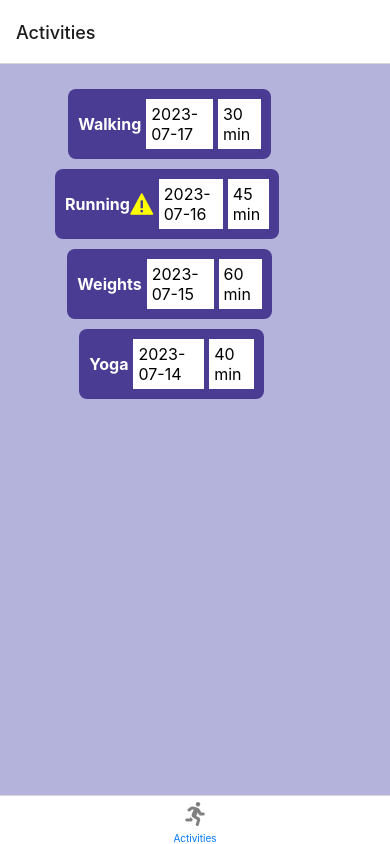
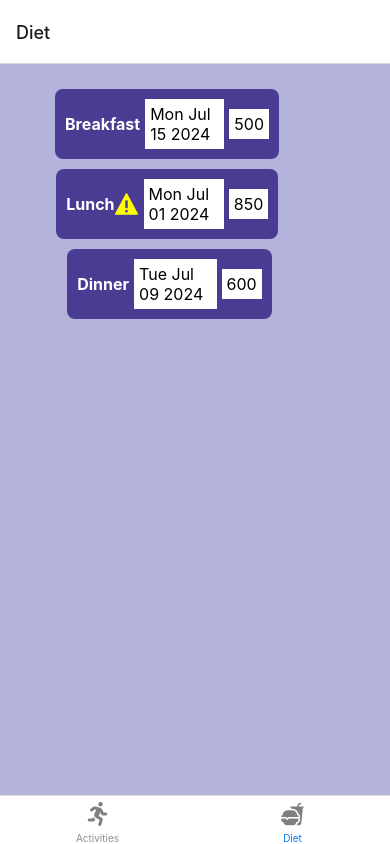
Before and after one commit to cold-flatwhite/assignment2, a React Native app: screen /Diet in a window 390 px wide. Built offline with nearby package versions, Linux system fonts and the light colour scheme.

Commit message:
added DieScreen with ItemList and renderded on the App.js

```diff
--- a/App.js
+++ b/App.js
@@ -3,6 +3,8 @@ import { NavigationContainer } from "@react-navigation/native";
 import ActivitiesScreen from "./screens/ActivitiesScreen";
 import { createBottomTabNavigator } from "@react-navigation/bottom-tabs";
 import { FontAwesome5 } from "@expo/vector-icons";
+import DietScreen from "./screens/DietScreen";
+import { Ionicons } from "@expo/vector-icons";
 
 const Stack = createNativeStackNavigator();
 const Tab = createBottomTabNavigator();
@@ -14,8 +16,17 @@ const TabNavigator = () => {
         name="Activities"
         component={ActivitiesScreen}
         options={{
-          tabBarIcon: ({ color, size }) => (
+          tabBarIcon: () => (
             <FontAwesome5 name="running" size={24} color="grey" />
+          ),
+        }}
+      />
+      <Tab.Screen
+        name="Diet"
+        component={DietScreen}
+        options={{
+          tabBarIcon: () => (
+            <Ionicons name="fast-food" size={24} color="grey" />
           ),
         }}
       />
--- a/components/ItemsList.js
+++ b/components/ItemsList.js
@@ -5,10 +5,10 @@ const ItemsList = ({data}) => {
 
     const renderItem = ({ item }) => (
         <View style={styles.itemContainer}>
-          <Text style={styles.activityType}>{item.activityType}</Text>
+          <Text style={styles.itemType}>{item.itemType}</Text>
           {item.special && <Entypo name="warning" size={24} color="yellow" />}
           <Text style={styles.date}>{item.date}</Text>
-          <Text style={styles.duration}>{item.duration} min</Text>
+          <Text style={styles.data}>{item.data}</Text>
         </View>
       );
 
@@ -40,7 +40,7 @@ const styles = StyleSheet.create({
       width : '80%',
       justifyContent : 'center',
     },
-    activityType: {
+    itemType: {
       fontSize: 16,
       color: 'white',
       flex : 1,
@@ -52,7 +52,7 @@ const styles = StyleSheet.create({
       backgroundColor : 'white',
       padding : 5,
     },
-    duration: {
+    data: {
       fontSize: 16,
       backgroundColor : 'white',
       padding : 5,
--- a/screens/ActivitiesScreen.js
+++ b/screens/ActivitiesScreen.js
@@ -5,29 +5,29 @@ const ActivitiesScreen = ({ navigation }) => {
   const data = [
     {
       id: 1,
-      activityType: "Walking",
-      duration: 30,
+      itemType: "Walking",
+      data: "30 min",
       date: "2023-07-17",
       special: false,
     },
     {
       id: 2,
-      activityType: "Running",
-      duration: 45,
+      itemType: "Running",
+      data: "45 min",
       date: "2023-07-16",
       special: true,
     },
     {
       id: 3,
-      activityType: "Weights",
-      duration: 60,
+      itemType: "Weights",
+      data: "60 min",
       date: "2023-07-15",
       special: false,
     },
     {
       id: 4,
-      activityType: "Yoga",
-      duration: 40,
+      itemType: "Yoga",
+      data: "40 min",
       date: "2023-07-14",
       special: false,
     },
--- /dev/null
+++ b/screens/DietScreen.js
@@ -0,0 +1,27 @@
+import React from 'react';
+import { StyleSheet, View } from 'react-native';
+import ItemsList from '../components/ItemsList';
+
+const data = [
+    { id: '1', itemType: 'Breakfast', data: 500, date: 'Mon Jul 15 2024', special: false },
+    { id: '2', itemType: 'Lunch', data: 850, date: 'Mon Jul 01 2024', special: true },
+    { id: '3', itemType: 'Dinner', data: 600, date: 'Tue Jul 09 2024', special: false },
+  ];
+
+const DietScreen = () => {
+    return (
+        <View style={styles.container}>
+        <ItemsList data={data} />
+        </View>
+    );
+}
+
+const styles = StyleSheet.create({
+    container: {
+        flex: 1,
+        backgroundColor: '#B4B3DB',
+        padding: 10,
+      },
+})
+
+export default DietScreen;
```
